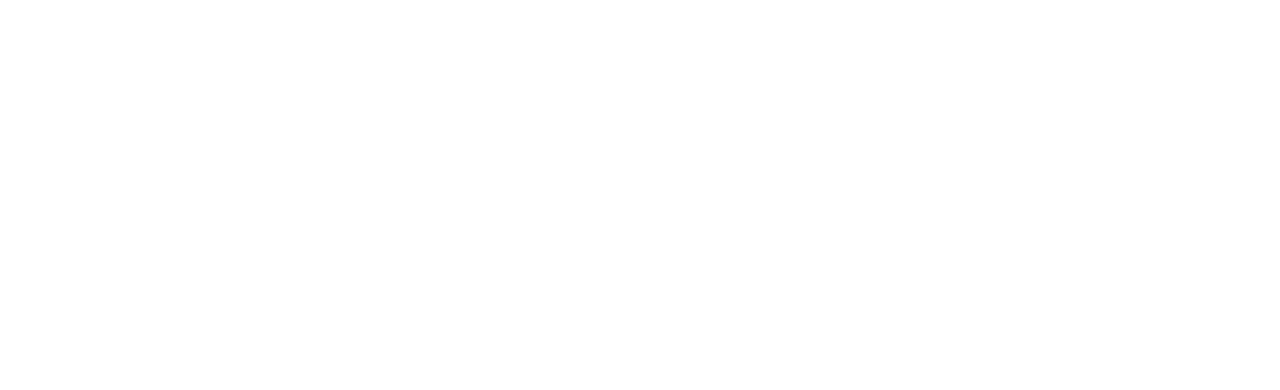
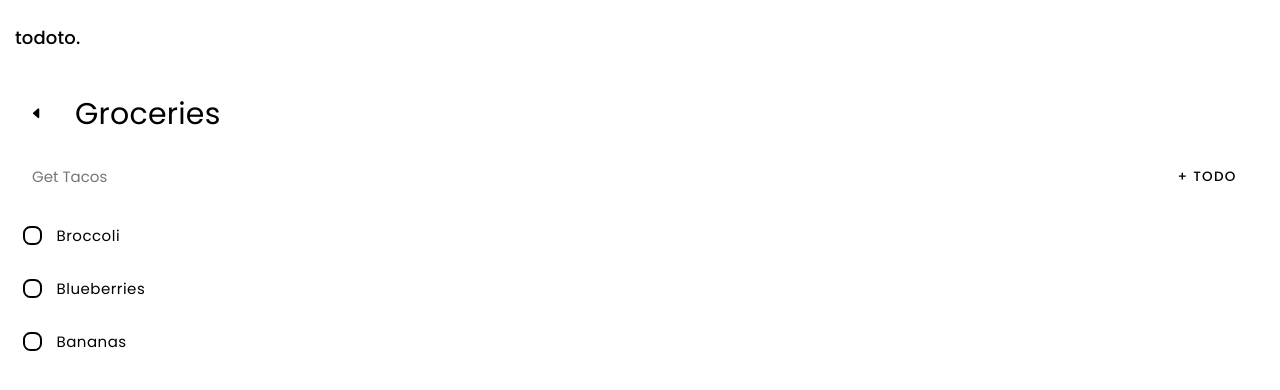
Before and after one commit to DanielcFenner/todoto, a React (Create React App) app: page / in a window 1280 px wide. Shown: the top 390 px of the page. Built offline with nearby package versions, Linux system fonts and the light colour scheme.

Commit message:
Basic UI

```diff
--- a/package.json
+++ b/package.json
@@ -3,9 +3,11 @@
   "version": "0.1.0",
   "private": true,
   "dependencies": {
+    "@radix-ui/colors": "^0.1.8",
     "@testing-library/jest-dom": "^5.16.2",
     "@testing-library/react": "^12.1.3",
     "@testing-library/user-event": "^13.5.0",
+    "bootstrap-icons": "^1.8.1",
     "react": "^17.0.2",
     "react-dom": "^17.0.2",
     "react-scripts": "5.0.0",
--- a/public/index.html
+++ b/public/index.html
@@ -24,7 +24,7 @@
       work correctly both with client-side routing and a non-root public URL.
       Learn how to configure a non-root public URL by running `npm run build`.
     -->
-    <title>React App</title>
+    <title>todoto</title>
   </head>
   <body>
     <noscript>You need to enable JavaScript to run this app.</noscript>
--- a/src/App.js
+++ b/src/App.js
@@ -1,7 +1,90 @@
-import react from "react";
+import React from "react";
+import Header from "./components/Header";
+import List from "./components/List";
+import Lists from "./components/Lists";
+
+const fakeData = {
+  Groceries: [
+    {
+      id: 12421239123,
+      name: "Broccoli",
+    },
+    {
+      id: 12345239123,
+      name: "Blueberries",
+    },
+    {
+      id: 12399939123,
+      name: "Bananas",
+    },
+  ],
+  Chores: [
+    {
+      id: 12391200123,
+      name: "Dishes",
+    },
+    {
+      id: 12392239123,
+      name: "Laundry",
+    },
+  ],
+  Games: [
+    {
+      id: 12392139123,
+      name: "Lost Ark",
+    },
+    {
+      id: 12391293123,
+      name: "Overwatch",
+    },
+    {
+      id: 12391261123,
+      name: "Valorant",
+    },
+  ],
+};
 
 function App() {
-  return null;
+  const [lists, setLists] = React.useState(fakeData);
+  const [scene, setScene] = React.useState("list");
+  const [currentList, setCurrentList] = React.useState("Groceries");
+
+  function genId() {
+    return Math.floor(Math.random() * 99999999999999);
+  }
+
+  function addListItem(value) {
+    setLists((oldLists) => {
+      let newList = { ...lists };
+      newList.currentList.push({
+        id: genId(),
+        name: value,
+      });
+      return newList;
+    });
+  }
+
+  return (
+    <div className="wrapper">
+      <Header />
+      {scene === "list" && (
+        <List
+          lists={lists}
+          currentList={currentList}
+          setScene={setScene}
+          addListItem={addListItem}
+        />
+      )}
+
+      {scene === "lists" && (
+        <Lists
+          lists={lists}
+          setCurrentList={setCurrentList}
+          setScene={setScene}
+        />
+      )}
+    </div>
+  );
 }
 
 export default App;
--- /dev/null
+++ b/src/components/Header.css
@@ -0,0 +1,25 @@
+header {
+  padding: 1rem;
+  color: var(--blue12);
+}
+
+.header--inner {
+  display: flex;
+  align-items: center;
+  justify-content: space-between;
+}
+
+.header--user {
+  background-color: var(--blue6);
+  border-radius: 100%;
+  width: 3rem;
+  height: 3rem;
+}
+
+.header--line {
+  background-color: blue;
+  height: 2px;
+  width: 50%;
+  background: linear-gradient(45deg, var(--blue9), var(--pink9));
+  background-size: 100%;
+}
--- /dev/null
+++ b/src/components/Header.js
@@ -0,0 +1,14 @@
+import React from "react";
+import "./Header.css";
+
+export default function Header() {
+  return (
+    <header>
+      <div className="header--inner">
+        <h6>todoto.</h6>
+        <div className="header--user"></div>
+      </div>
+      <div className="header--line"></div>
+    </header>
+  );
+}
--- /dev/null
+++ b/src/components/List.css
@@ -0,0 +1,93 @@
+.list--container {
+  padding: 1rem;
+  display: flex;
+  flex-direction: column;
+  gap: 1rem;
+}
+
+.list--titlearea {
+  display: flex;
+  align-items: center;
+  gap: 1rem;
+}
+
+.list--backButton {
+  cursor: pointer;
+  border: none;
+  border-radius: 0.5rem;
+  height: 3rem;
+  width: 3rem;
+  background-color: var(--blue3);
+}
+
+.list--backButton:hover {
+  background-color: var(--blue4);
+}
+
+.list--form {
+  display: flex;
+  background: linear-gradient(45deg, var(--blue9), var(--pink9));
+  border-radius: 0.5rem;
+  padding: 2px;
+}
+
+.list--form input {
+  border-top-left-radius: 0.4rem;
+  border-bottom-left-radius: 0.4rem;
+  width: 100%;
+  border: none;
+  height: 3rem;
+  font-size: 1rem;
+  color: var(--blue12);
+  text-indent: 1rem;
+  font-family: "Poppins", sans-serif;
+}
+
+.list--form input:focus {
+  outline: 0;
+}
+
+.list--formSubmit {
+  cursor: pointer;
+  border: none;
+  background: linear-gradient(45deg, var(--blue9), var(--pink9));
+  background-size: 300%;
+  background-position: 80%;
+  color: var(--blue1);
+  width: 8rem;
+  padding: 0rem 1rem;
+  transition: 0.25s;
+}
+
+.list--formSubmit:hover {
+  background-position: 40%;
+}
+
+.list {
+  display: flex;
+  flex-direction: column;
+  gap: 1rem;
+}
+
+.list--item {
+  padding: 0.5rem;
+  border-radius: 0.5rem;
+  background-color: var(--blue2);
+  display: flex;
+  align-items: center;
+  gap: 1rem;
+}
+
+.list--item:hover {
+  background-color: var(--blue3);
+}
+
+.list--itemTick {
+  border-color: var(--blue9);
+  border-width: 2px;
+  border-style: solid;
+  width: 1rem;
+  height: 1rem;
+  border-radius: 0.5rem;
+  cursor: pointer;
+}
--- /dev/null
+++ b/src/components/List.js
@@ -0,0 +1,39 @@
+import React from "react";
+import "./List.css";
+
+export default function List({ lists, currentList, setScene, addListItem }) {
+  const [formValue, setFormValue] = React.useState("");
+
+  const list = lists[currentList];
+  const renderList = list.map((listItem) => {
+    return (
+      <div key={listItem.id} className="list--item">
+        <div className="list--itemTick"></div>
+        <p>{listItem.name}</p>
+      </div>
+    );
+  });
+
+  function handleAddListItem(e) {
+    e.preventDefault();
+    addListItem();
+  }
+
+  return (
+    <main className="list--container">
+      <div className="list--titlearea">
+        <button className="list--backButton" onClick={() => setScene("lists")}>
+          <i className="bi bi-caret-left-fill"></i>
+        </button>
+        <h4>{currentList}</h4>
+      </div>
+      <form className="list--form">
+        <input type="text" placeholder="Get Tacos"></input>
+        <button className="list--formSubmit" onClick={handleAddListItem}>
+          + TODO
+        </button>
+      </form>
+      <div className="list">{renderList}</div>
+    </main>
+  );
+}
--- /dev/null
+++ b/src/components/Lists.css
@@ -0,0 +1,34 @@
+.lists--container {
+  padding: 1rem;
+  display: flex;
+  flex-direction: column;
+  gap: 1rem;
+}
+
+.lists-containerContainer {
+  display: flex;
+  flex-direction: column;
+  gap: 1rem;
+}
+
+.lists--item {
+  display: flex;
+  justify-content: space-between;
+  align-items: center;
+  background-color: var(--blue3);
+  padding: 1rem;
+  border-radius: 0.5rem;
+  line-height: 1;
+  text-transform: uppercase;
+  font-size: 0.9rem;
+  font-weight: 500;
+  cursor: pointer;
+}
+
+.lists--item i {
+  font-size: 1.5rem;
+}
+
+.lists--item:hover {
+  background-color: var(--blue4);
+}
--- /dev/null
+++ b/src/components/Lists.js
@@ -0,0 +1,31 @@
+import { setSelectionRange } from "@testing-library/user-event/dist/utils";
+import React from "react";
+import "./Lists.css";
+
+export default function Lists({ lists, setCurrentList, setScene }) {
+  function listAndScene(list) {
+    setCurrentList(list);
+    setScene("list");
+  }
+
+  const listsElement = [];
+  for (let list in lists) {
+    listsElement.push(
+      <div
+        key={list}
+        className="lists--item"
+        onClick={() => listAndScene(list)}
+      >
+        {list}
+        <i className="bi bi-arrow-right"></i>
+      </div>
+    );
+  }
+
+  return (
+    <main className="lists--container">
+      <h4>Your lists</h4>
+      <div className="lists-containerContainer">{listsElement}</div>
+    </main>
+  );
+}
--- a/src/index.css
+++ b/src/index.css
@@ -0,0 +1,63 @@
+@import url("https://fonts.googleapis.com/css2?family=Poppins:wght@300;400;500;700&display=swap");
+@import "@radix-ui/colors/slate.css";
+@import "@radix-ui/colors/blue.css";
+@import "@radix-ui/colors/pink.css";
+
+* {
+  padding: 0;
+  margin: 0;
+}
+
+:root {
+  font-size: 15px;
+  letter-spacing: 0.5px;
+  font-family: "Poppins", sans-serif;
+  box-sizing: border-box;
+  color: var(--blue12);
+}
+
+body {
+  background-color: var(--blue1);
+}
+
+h1 {
+  font-weight: 300;
+  font-size: 5.625rem;
+  letter-spacing: -1.5px;
+}
+
+h2 {
+  font-weight: 300;
+  font-size: 3.5rem;
+  letter-spacing: -0.5px;
+}
+
+h3 {
+  font-weight: 400;
+  font-size: 2.8rem;
+}
+
+h4 {
+  font-weight: 400;
+  font-size: 2rem;
+  letter-spacing: 0.25px;
+}
+
+h5 {
+  font-weight: 400;
+  font-size: 1.375rem;
+  letter-spacing: 0px;
+}
+
+h6 {
+  letter-spacing: 0.15px;
+  font-weight: 500;
+  font-size: 1.2rem;
+}
+
+button {
+  font-family: "Poppins", sans-serif;
+  font-weight: 500;
+  font-size: 0.9rem;
+  letter-spacing: 1.25px;
+}
--- a/src/index.js
+++ b/src/index.js
@@ -2,6 +2,7 @@
 import ReactDOM from "react-dom";
 import "./index.css";
 import App from "./App";
+import "bootstrap-icons/font/bootstrap-icons.css";
 
 ReactDOM.render(
   <React.StrictMode>
```
Also changed, not shown: 1 other file (tests, documents, lock files or other folders).
